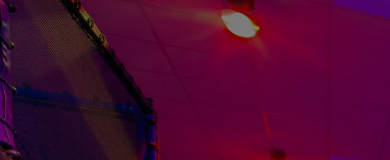
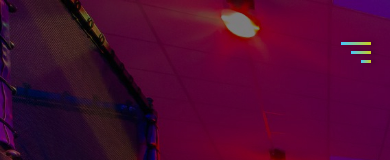
Before and after one commit to cotlowzky/odskocznia, a React (Create React App) app: page / in a window 390 px wide. Shown: the top 160 px of the page. Built offline with nearby package versions, Linux system fonts and the light colour scheme; a web font is replaced by a local one.

Commit message:
add mobile menu button

```diff
--- /dev/null
+++ b/src/Components/ResponsiveMenuButtonComponent/ResponsiveMenu.css
@@ -0,0 +1,38 @@
+.menu-button-wrapper{
+    display: none;
+}
+@media only screen and (max-width: 810px) {
+    .menu-button-wrapper{
+        display: flex;
+        position: fixed;
+        top:5%;
+        right: 5%;
+        align-items: flex-end;
+    }
+    .menu-bar{
+        height: 3px;
+        background-image: linear-gradient(to right,#45C8FF,#cdcd1c);
+        margin-bottom: 6px;
+    }
+    .short-bar{
+        width:10px;
+    }
+    .medium-bar{
+        width:20px;
+    }
+    .long-bar{
+        width:30px;
+    }
+    .rotate-third-bar{
+        transform-origin: left top;
+        transform: rotate(-45deg);
+    }
+    .rotate-second-bar{
+        transform-origin: center top;
+        transform: rotate(-45deg);
+    }
+    .rotate-first-bar{
+        transform-origin: bottom left;
+        transform: rotate(45deg);
+    }
+}
--- /dev/null
+++ b/src/Components/ResponsiveMenuButtonComponent/ResponsiveMenuButtonComponent.js
@@ -0,0 +1,14 @@
+import React from 'react'
+import './ResponsiveMenu.css';
+import {openMenu} from '../../Constants/functions'
+function ResponsiveMenuButtonComponent() {
+  return (
+    <div className='menu-button-wrapper flex-column' onClick={openMenu}>
+      <div className='menu-bar shadow long-bar'></div>
+      <div className='menu-bar shadow medium-bar'></div>
+      <div className='menu-bar shadow short-bar'></div>
+    </div>
+  )
+}
+
+export default ResponsiveMenuButtonComponent
--- /dev/null
+++ b/src/Constants/functions.js
@@ -0,0 +1,9 @@
+export const openMenu = () => {
+    const shortBar = document.querySelector('.short-bar');
+    const mediumBar = document.querySelector('.medium-bar');
+    const longBar = document.querySelector('.long-bar');
+
+    shortBar.classList.toggle('rotate-third-bar');
+    mediumBar.classList.toggle('rotate-second-bar');
+    longBar.classList.toggle('rotate-first-bar');
+}
--- a/src/Pages/HomePage/HomePage.js
+++ b/src/Pages/HomePage/HomePage.js
@@ -3,11 +3,13 @@ import CategoryComponent from '../../Components/CategoryComponent/CategoryCompon
 import TopNavbar from '../../Components/TopNavbar/TopNavbar'
 import './HomePage.css'
 import {faDoorOpen, faLocationDot, faPhone, faFileMedical, faQuestion, faShieldBlank, faFileLines,faFile} from '@fortawesome/free-solid-svg-icons'
+import ResponsiveMenuButtonComponent from '../../Components/ResponsiveMenuButtonComponent/ResponsiveMenuButtonComponent'
 function HomePage() {
   document.title = "Odskocznia - Strona główna"
   return (
       <div className='background w-100 '>
         <div className='hero-image h-100'>
+          <ResponsiveMenuButtonComponent />
           <TopNavbar />
           <div className='background-hero flex-row'>
             <div className='h-80 w-70 flex-column flex-end hero-title'>
```
